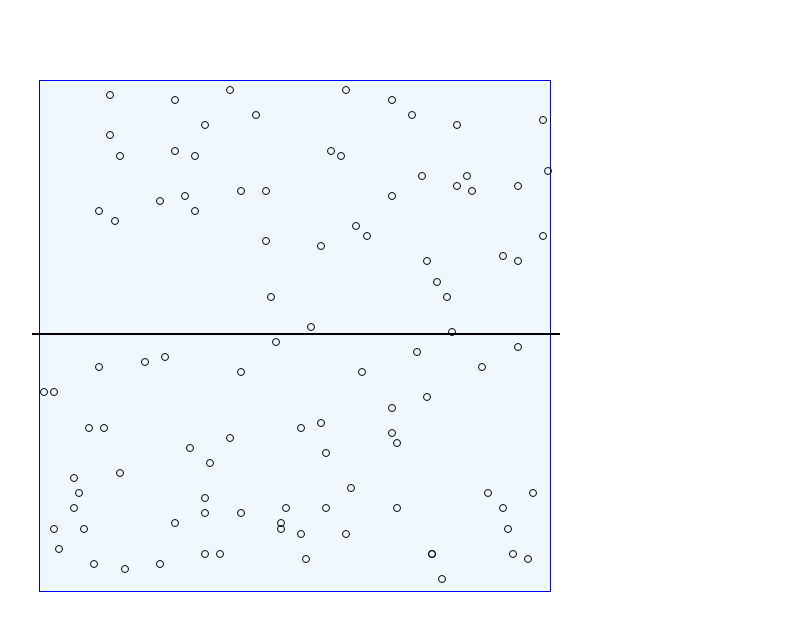
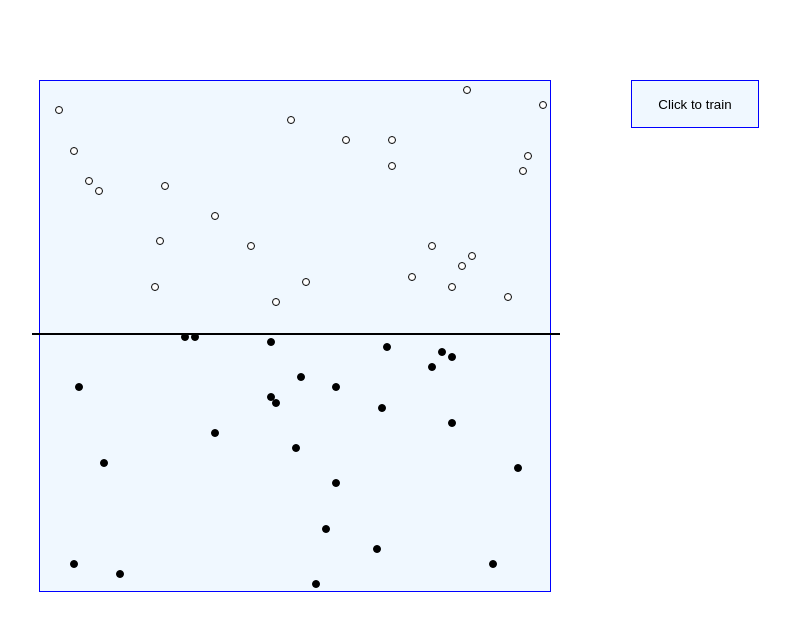
Before and after one commit to votiv/perceptron, a React (Create React App) app: page / in a window 1280 px wide. Shown: the top 630 px of the page, without its empty margins (41-831 px from the left). Built offline with nearby package versions, Linux system fonts and the light colour scheme.

Commit message:
created perceptron

```diff
--- a/package.json
+++ b/package.json
@@ -1,5 +1,5 @@
 {
-  "name": "ai_node",
+  "name": "perceptron",
   "version": "0.1.0",
   "private": true,
   "dependencies": {
--- a/src/App.tsx
+++ b/src/App.tsx
@@ -1,40 +1,11 @@
-import { createGlobalStyle } from 'styled-components'
-
+import { GlobalStyles } from './globalStyles/GlobalStyles'
 import Plane from './view/Plane'
 
-const GlobalStyles = createGlobalStyle`
-  * {
-    margin: 0;
-    padding: 0;
-    box-sizing: border-box;
-  }
-
-  html {
-    font-size: 16px;
-  }
-
-  body {
-    font-family: -apple-system, BlinkMacSystemFont, 'Segoe UI', 'Roboto', 'Oxygen',
-    'Ubuntu', 'Cantarell', 'Fira Sans', 'Droid Sans', 'Helvetica Neue',
-    sans-serif;
-    -webkit-font-smoothing: antialiased;
-    -moz-osx-font-smoothing: grayscale;
-  }
-
-  code {
-    font-family: source-code-pro, Menlo, Monaco, Consolas, 'Courier New',
-    monospace;
-  }
-`
-
-const App = () => {
-
-  return (
-    <>
-      <GlobalStyles />
-      <Plane />
-    </>
-  )
-}
+const App = () => (
+  <>
+    <GlobalStyles />
+    <Plane />
+  </>
+)
 
 export default App
--- /dev/null
+++ b/src/globalStyles/GlobalStyles.ts
@@ -0,0 +1,26 @@
+import { createGlobalStyle } from 'styled-components'
+
+export const GlobalStyles = createGlobalStyle`
+  * {
+    margin: 0;
+    padding: 0;
+    box-sizing: border-box;
+  }
+
+  html {
+    font-size: 16px;
+  }
+
+  body {
+    font-family: -apple-system, BlinkMacSystemFont, 'Segoe UI', 'Roboto', 'Oxygen',
+    'Ubuntu', 'Cantarell', 'Fira Sans', 'Droid Sans', 'Helvetica Neue',
+    sans-serif;
+    -webkit-font-smoothing: antialiased;
+    -moz-osx-font-smoothing: grayscale;
+  }
+
+  code {
+    font-family: source-code-pro, Menlo, Monaco, Consolas, 'Courier New',
+    monospace;
+  }
+`
--- /dev/null
+++ b/src/perceptron.ts
@@ -0,0 +1,47 @@
+import { randomInRange } from './randomInRange'
+
+type TrainFunctionType = (inputs: Array<number>, target: number) => void
+type GuessFunctionType = (inputs: Array<number>) => 1 | -1
+
+/**
+ * Receive inputs and compute a "guess"
+ * The algorithm for calculating the change in weights:
+ *      delta Weights = Error * Input * Learning rate
+ */
+export const perceptron: () => [train: TrainFunctionType, guess: GuessFunctionType] = () => {
+  /**
+   * Generate random weights from [-1, 1) range
+   */
+  let weights: Array<number> = [...Array<number>(2)].map(() => (Math.round(randomInRange(-1, 1) * 100) / 100))
+
+  /**
+   * Learning rate
+   */
+  const learningRate = 1
+
+  /**
+   * Sums up the weighted inputs and applies the activation function
+   * @param inputs
+   */
+  const guess: GuessFunctionType = inputs => sign(inputs.reduce((acc, cur, i) => acc + cur * weights[i], 0))
+
+  /**
+   * Adjust, tweak the weights based on the calculated error and learning rate
+   * @param inputs
+   * @param target
+   */
+  const train: TrainFunctionType = (inputs, target) => {
+    const g = guess(inputs)
+    const error = target - g
+
+    weights = weights.map((w, i) => w + (Math.round((error * inputs[i] * learningRate) * 100) / 100))
+  }
+
+  return [train, guess]
+}
+
+/**
+ * The activation function
+ * @param n
+ */
+const sign: (n: number) => 1 | -1 = n => n > 0 ? 1 : -1
--- /dev/null
+++ b/src/randomInRange.ts
@@ -0,0 +1,7 @@
+/**
+ * Return a random float in the range of [min, max)
+ * @param min
+ * @param max
+ */
+export const randomInRange: (min?: number, max?: number) => number
+  = (min = 0, max = 1) => Math.round((Math.random() * (max - min) + min) * 100) / 100
--- a/src/view/Line.tsx
+++ b/src/view/Line.tsx
@@ -3,11 +3,13 @@
 
 import { PointType } from './Point'
 
-const Line: FunctionComponent<PointType> = ({ x, y }) => (
-  <L x={x} y={y} />
+interface LineType extends Omit<PointType, 'label'> {}
+
+const Line: FunctionComponent<LineType> = ({ x, y }) => (
+  <L x={x} y={y} bColor="" />
 )
 
-const L = styled.div<PointType>`
+const L = styled.div<LineType>`
   position: absolute;
   top: ${({ y }) => y}px;
   left: ${({ x }) => x}px;
--- a/src/view/Plane.tsx
+++ b/src/view/Plane.tsx
@@ -1,30 +1,65 @@
-import React, { useCallback } from 'react'
+import React, { useCallback, useMemo, useState } from 'react'
 import styled from 'styled-components'
 
-import { usePoints } from './usePoints'
+import { points } from './points'
 import Point, { PointType } from './Point'
 import Line from './Line'
+import { perceptron } from '../perceptron'
+
+export const SPREAD = 512 - 8
+export const DIVIDER = .5
+
 
 const Plane = () => {
-  const points = usePoints(100)
-  const SPREAD = 512 - 8
+  const [bColor, setBColor] = useState<string[]>([])
+  const [train, guess] = perceptron()
+  const pts = useMemo(() => points(50, DIVIDER), [])
 
   const makePoints = useCallback((point: PointType, index: number) => {
     const strX = point.x.toString()
     const strY = point.y.toString()
 
-    console.log(strY, strX)
+    return (
+      <Point
+        key={strX + strY + index}
+        x={parseFloat(strX) * SPREAD}
+        y={parseFloat(strY) * SPREAD}
+        label={point.label}
+        bColor={bColor[index]}
+      />
+    )
+  }, [bColor])
 
-    return (
-      <Point x={parseFloat(strX) * SPREAD} y={parseFloat(strY) * SPREAD} key={strX + strY + index} />
-    )
-  }, [SPREAD])
+  const clickToTrain = useCallback(() => {
+    const guessed: number[] = []
+
+    pts.forEach((pt) => {
+      train(Array.from([pt.x as number, pt.y as number]), pt.label)
+      guessed.push(guess(Array.from([pt.x as number, pt.y as number])))
+    })
+
+    /**
+     * Based on the training the point got (their weights were adjusted), we color them green (correctly categorized)
+     * or red (still training)
+     */
+    pts.forEach((pt, i) => {
+      if (pt.label === guessed[i]) {
+        setBColor(prevState => [...prevState, '#189e3c'])
+      } else {
+        setBColor(prevState => [...prevState, '#e60e35'])
+      }
+    })
+  }, [pts, guess, train])
 
   return (
-    <Pl>
-      {points.map(makePoints)}
-      <Line y={SPREAD / 2} x={0} />
-    </Pl>
+    <>
+      <Pl>
+        {pts.map(makePoints)}
+        <Line y={SPREAD * DIVIDER} x={0} />
+      </Pl>
+
+      <B onClick={clickToTrain}>Click to train</B>
+    </>
   )
 }
 
@@ -35,6 +70,18 @@
   margin: 5rem;
   border: 1px solid blue;
   position: relative;
+  cursor: pointer;
+`
+
+
+const B = styled.button`
+  position: absolute;
+  top: 5rem;
+  left: 42rem;
+  border: 1px solid blue;
+  background-color: aliceblue;
+  width: 8rem;
+  height: 3rem;
 `
 
 export default Plane
--- a/src/view/Point.tsx
+++ b/src/view/Point.tsx
@@ -4,16 +4,19 @@
 export interface PointType {
   x: string | number
   y: string | number
+  label: 1 | -1
+  bColor?: string
 }
 
-const Point: FunctionComponent<PointType> = ({ x, y }) => {
-  console.log('in point', x, y)
-  return (
-    <P x={x} y={y} />
-  )
+export interface StyledPoint extends PointType {
+  bColor: string
 }
 
-const P = styled.div<PointType>`
+const Point: FunctionComponent<PointType> = ({ x, y, bColor, label }) => (
+  <P x={x} y={y} bColor={bColor as string} label={label} />
+)
+
+const P = styled.div<StyledPoint>`
   border: 1px solid black;
   border-radius: 50%;
   width: .5rem;
@@ -21,6 +24,8 @@
   position: absolute;
   top: ${({ y }) => y}px;
   left: ${({ x }) => x}px;
+  background-color: ${({ bColor, label }) => bColor ? bColor : label === 1 ? '#000' : '#fff'};
 `
 
+
 export default Point
--- /dev/null
+++ b/src/view/points.ts
@@ -0,0 +1,22 @@
+import { PointType } from './Point'
+import { randomInRange } from '../randomInRange'
+
+/**
+ * Generate an array of points od num length
+ * @param num
+ * @param divider
+ */
+export const points: (num: number, divider: number) => PointType[] = (num, divider) => {
+  const xCoords = [...Array<number>(num)].map(() => randomInRange())
+  const yCoords = [...Array<number>(num)].map(() => randomInRange())
+
+  return xCoords
+    .map((x, i) => ({
+      x,
+      y: yCoords[i]
+    }))
+    .map(p => ({
+      ...p,
+      label: p.y >= divider ? 1 : -1
+    }))
+}
--- a/src/view/usePoints.ts
+++ /dev/null
@@ -1,10 +0,0 @@
-import { PointType } from './Point'
-
-export const usePoints: (num: number) => PointType[] = num => {
-  const points = new Array<number | undefined>(num)
-  points.fill(undefined)
-  return points.map(() => ({
-    x: Math.random().toFixed(2),
-    y: Math.random().toFixed(2)
-  }))
-}
```
